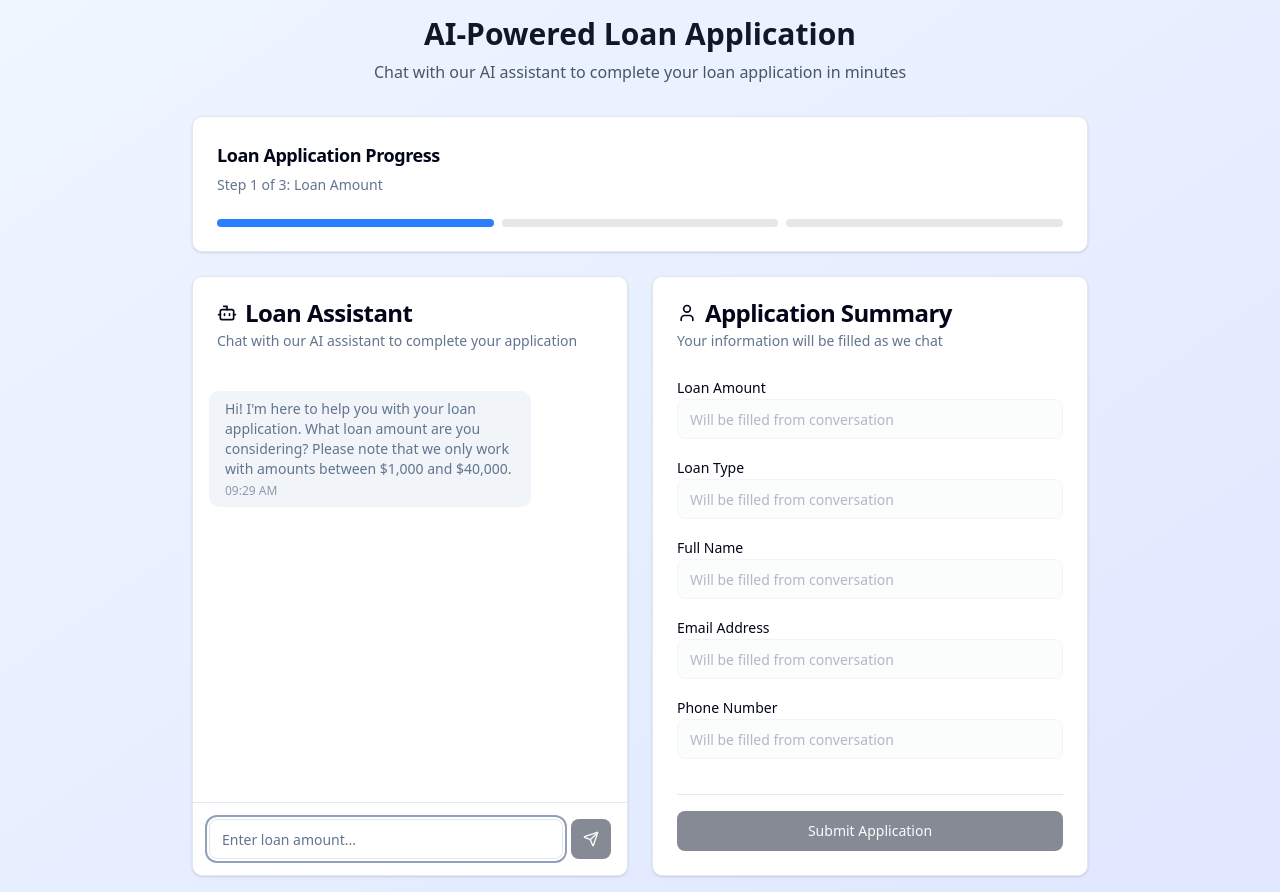
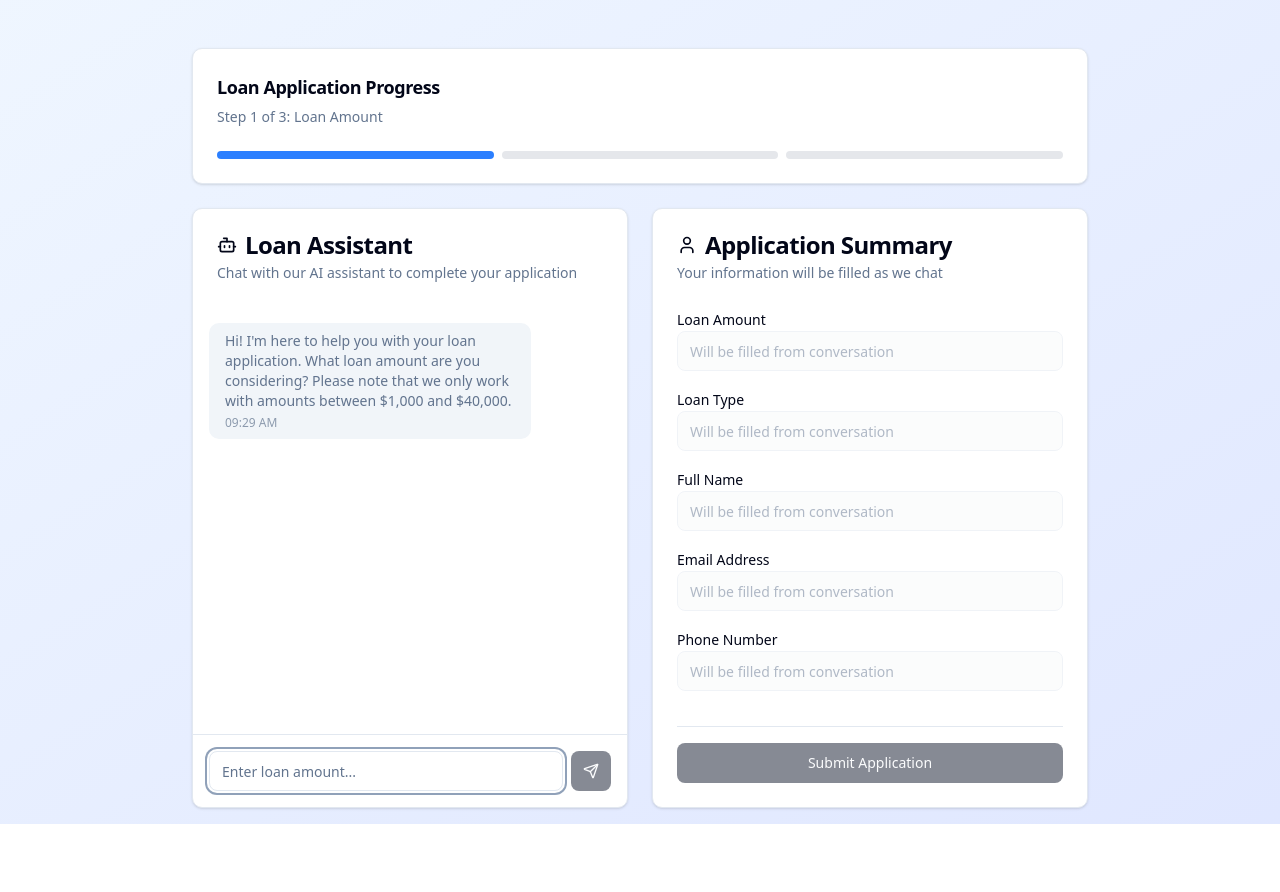
Before and after one commit to JPMurara/lead-acquisition-form, a Next.js app: page / in a window 1280 px wide. After the commit the page ends 824 px from the top, so only its background shows below. Built offline with nearby package versions, Linux system fonts and the light colour scheme.

Commit message:
rm header layout
rm h1 and p from header - wont be used - simplified layout

```diff
--- a/app/page.tsx
+++ b/app/page.tsx
@@ -4,15 +4,7 @@ export default function Home() {
   return (
     <div className="min-h-screen bg-gradient-to-br from-blue-50 to-indigo-100 p-4">
       <div className="max-w-7xl mx-auto">
-        <div className="text-center mb-8">
-          <h1 className="text-3xl font-bold text-gray-900 mb-2">
-            AI-Powered Loan Application
-          </h1>
-          <p className="text-gray-600">
-            Chat with our AI assistant to complete your loan application in
-            minutes
-          </p>
-        </div>
+        <div className="text-center mb-8"></div>
         <ConversationalForm />
       </div>
     </div>
```
